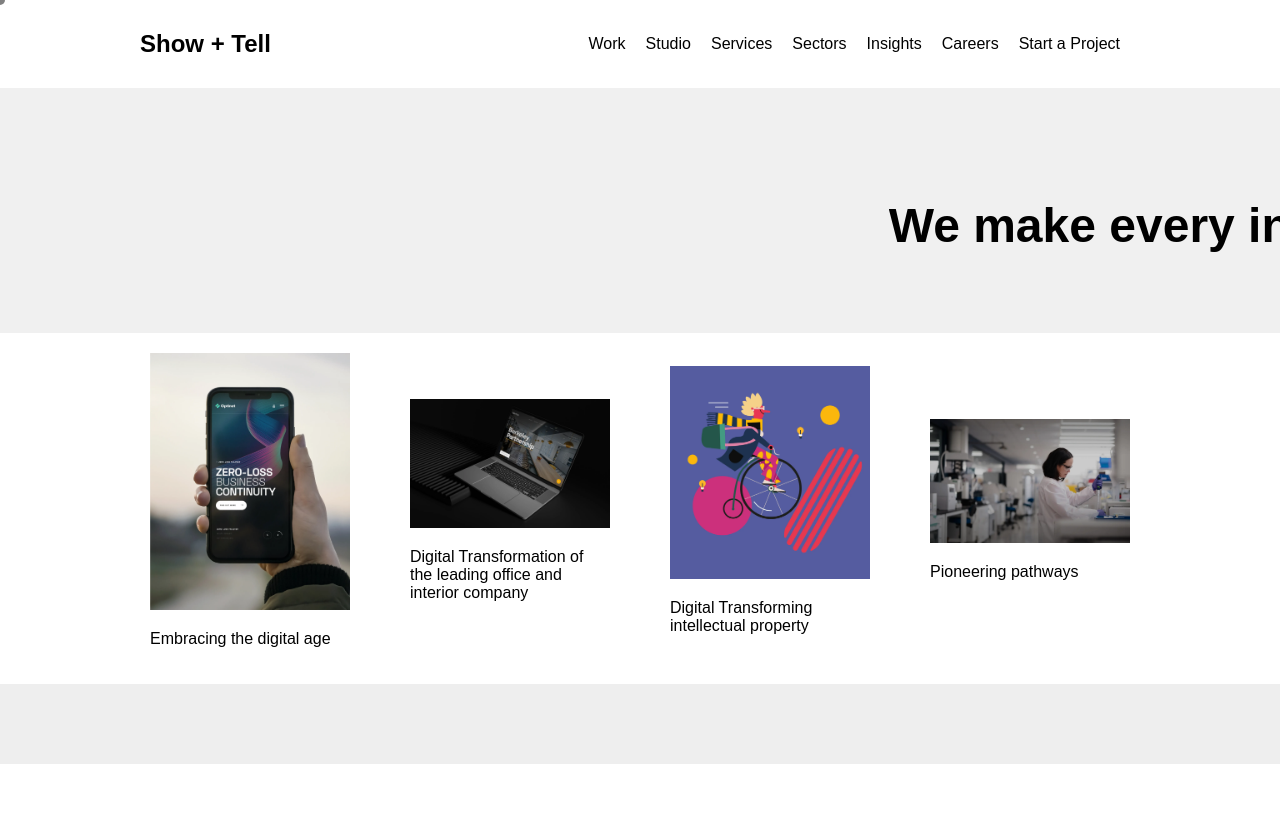
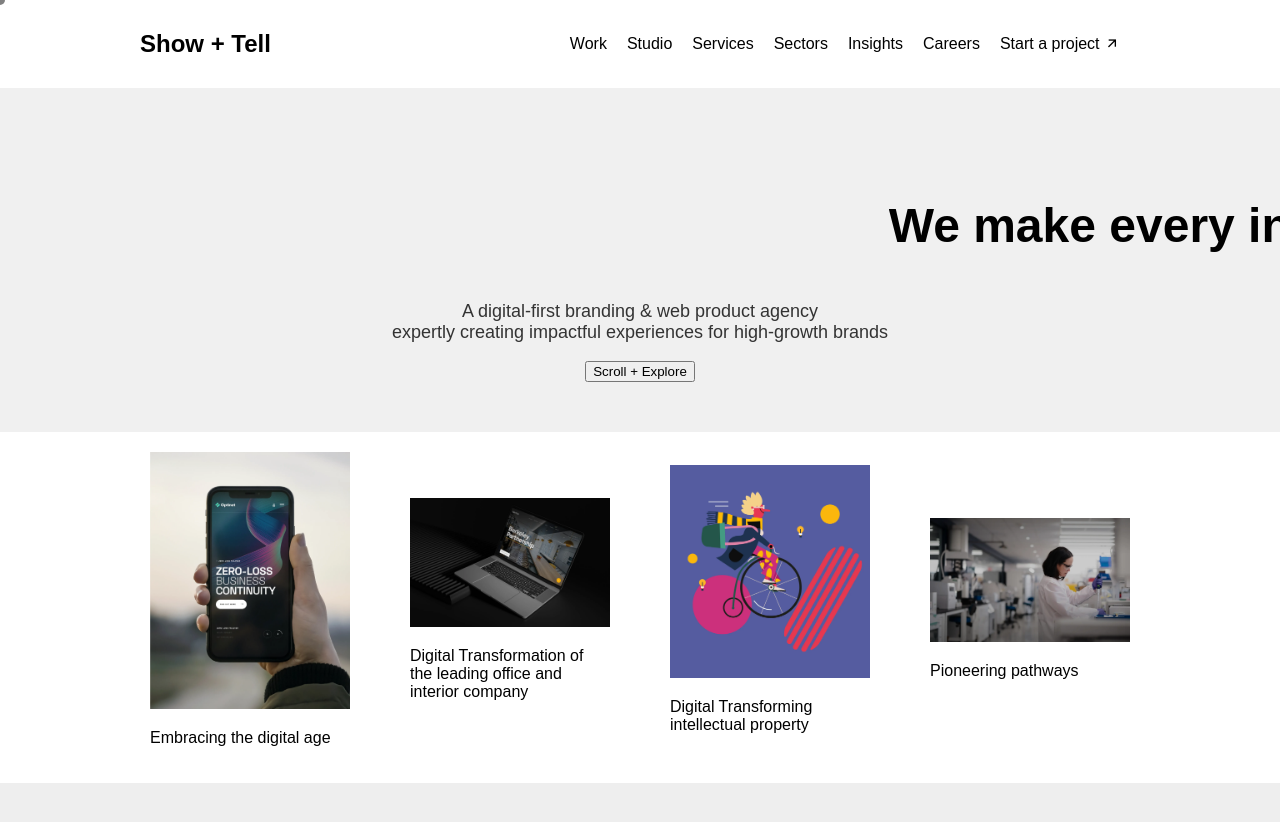
Before and after one commit to Fazalx99/showandtell-clone, a plain HTML site: page index.html in a window 1280 px wide. Shown: the top 822 px of the page. Before the commit the page ends 800 px from the top, so only its background shows below. Drawn offline with nearby package versions, Linux system fonts and the light colour scheme.

Commit message:
Update index.html

```diff
--- a/index.html
+++ b/index.html
@@ -4,6 +4,16 @@
     <meta charset="UTF-8">
     <meta name="viewport" content="width=device-width, initial-scale=1.0">
     <title>Landing Page</title>
+    <link
+    href="https://cdn.jsdelivr.net/npm/remixicon@4.2.0/fonts/remixicon.css"
+    rel="stylesheet"
+    />
+
+    <!-- Google Fonts  -->
+    <link rel="preconnect" href="https://fonts.googleapis.com">
+    <link rel="preconnect" href="https://fonts.gstatic.com" crossorigin>
+    <link href="https://fonts.googleapis.com/css2?family=Dosis:wght@200..800&family=Poppins:ital,wght@0,100;0,200;0,300;0,400;0,500;0,600;0,700;0,800;0,900;1,100;1,200;1,300;1,400;1,500;1,600;1,700;1,800;1,900&display=swap" rel="stylesheet">
+
     <link rel="stylesheet" href="style.css">
 </head>
 
@@ -23,7 +33,7 @@
           <li><a href="#">Sectors</a></li>
           <li><a href="#">Insights</a></li>
           <li><a href="#">Careers</a></li>
-          <li><a href="#">Start a Project</a></li>
+          <li><span class="topbutton">Start a project</span> <span class="topbutton" id="circle"><i class="ri-arrow-right-up-line"></i></span></li>
         </ul>
       </nav>
     </div>
@@ -35,6 +45,18 @@
         <h1>We make every interaction count</h1>
 
         </div>
+        <section>
+          <div id="carousel">
+              <div id="div1">
+                  <p>A digital-first branding & web product agency <br> expertly creating impactful experiences for high-growth brands</p>
+
+                  <input type="button" value="Scroll + Explore" id="scrollexplore">
+
+
+
+              </div>
+          </div>
+      </section>
     </section>
   </main>
   <div class="container">
```
